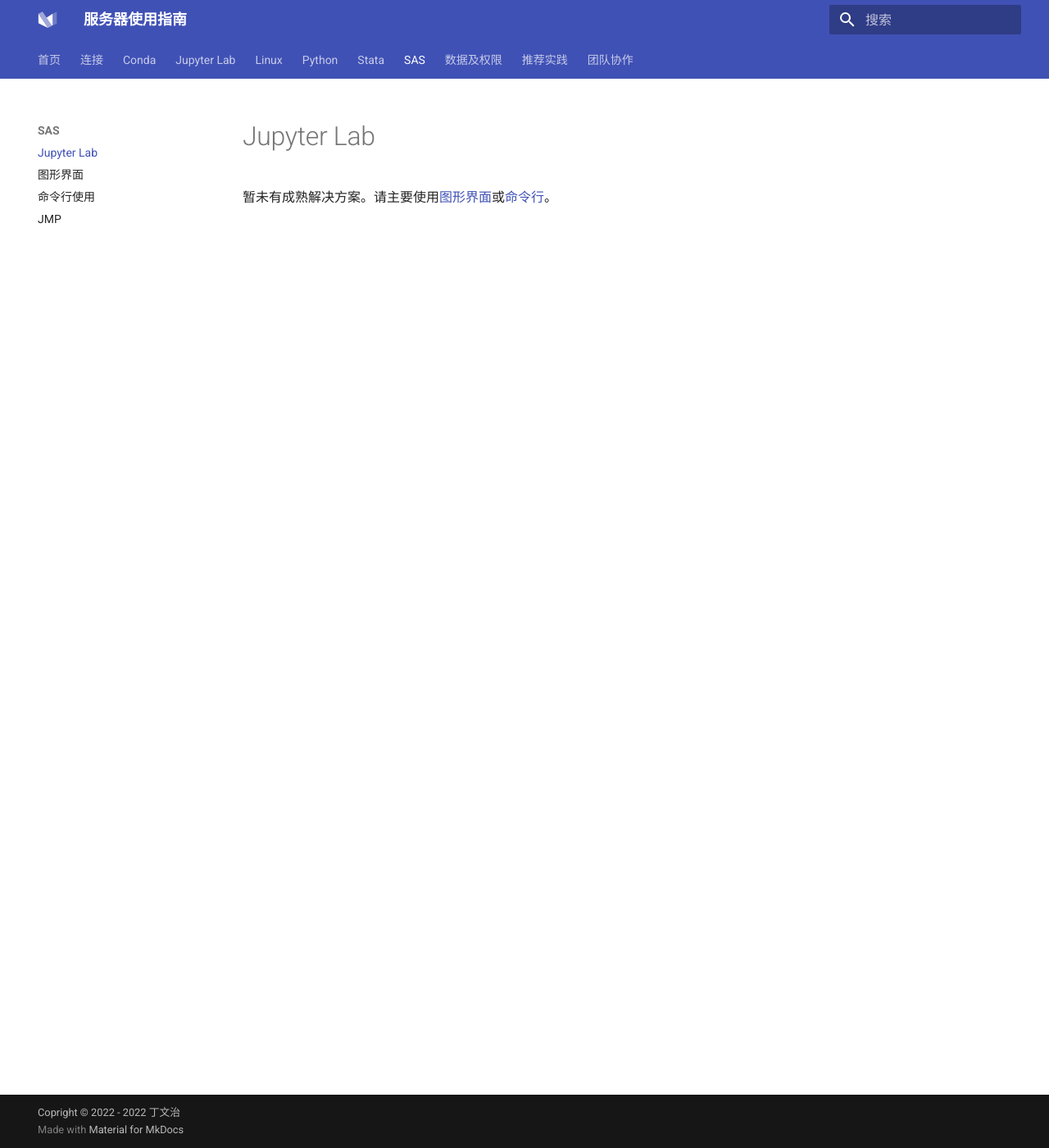
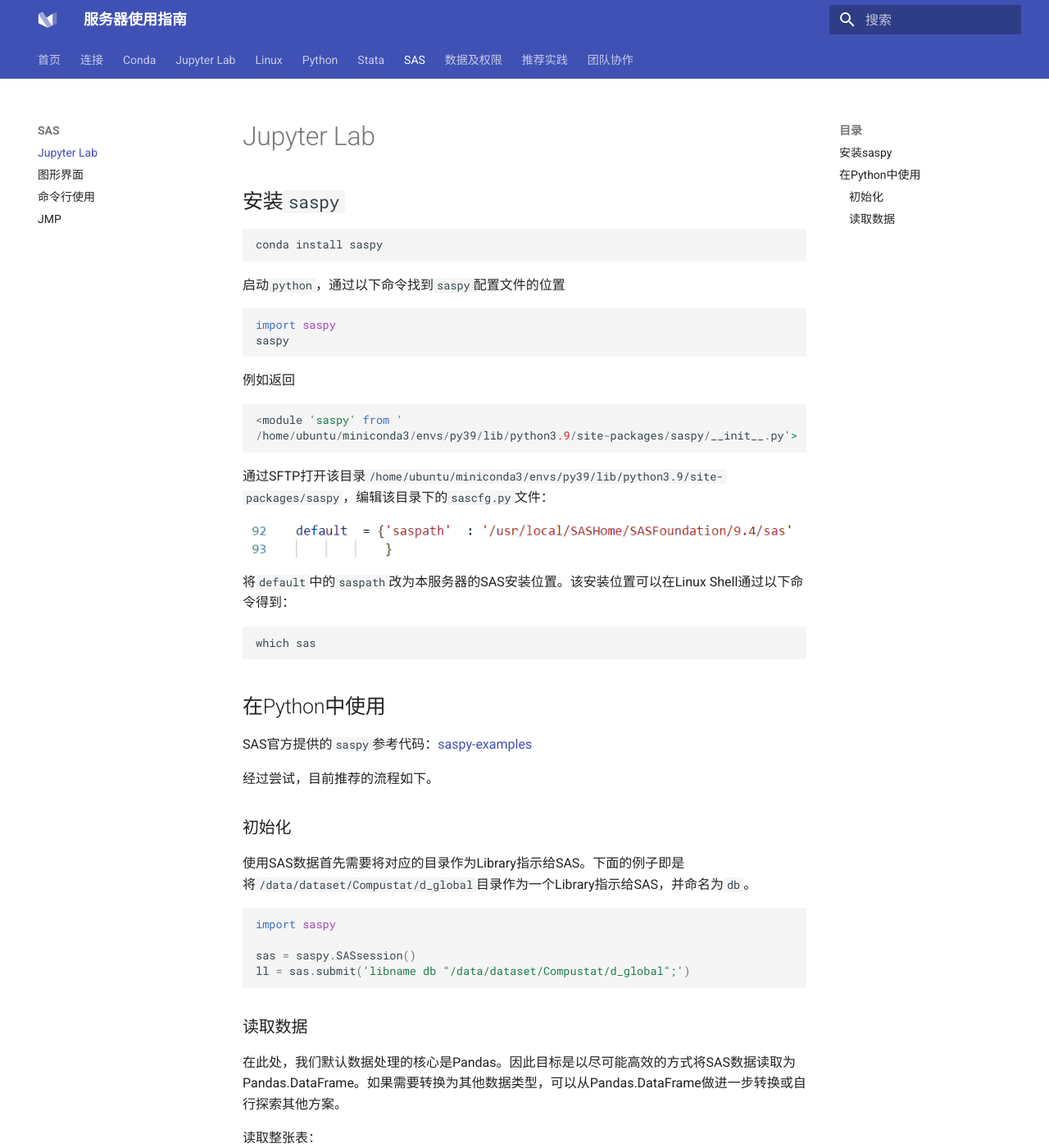
Before and after one commit to Wenzhi-Ding/Server-User-Guide, an MkDocs documentation site: the page built from docs/05-sas/jupyter.md, in a window 1280 px wide and 1400 px high. Shown: the whole window at 82% size. Built offline with MkDocs 1.6.1 and Material for MkDocs 9.7.7, drawn with Linux system fonts in a browser that asks for light colours; some of the changed text lies outside the part shown.

Commit message:
Add saspy

````diff
--- a/docs/05-sas/jupyter.md
+++ b/docs/05-sas/jupyter.md
@@ -1 +1,90 @@
-暂未有成熟解决方案。请主要使用[图形界面](/05-sas/gui/)或[命令行](/05-sas/command-line/)。
+## 安装`saspy`
+
+```shell
+conda install saspy
+```
+
+启动`python`，通过以下命令找到`saspy`配置文件的位置
+
+```python
+import saspy
+saspy
+```
+
+例如返回
+
+```python
+<module 'saspy' from '
+/home/ubuntu/miniconda3/envs/py39/lib/python3.9/site-packages/saspy/__init__.py'>
+```
+
+通过SFTP打开该目录`/home/ubuntu/miniconda3/envs/py39/lib/python3.9/site-packages/saspy`，编辑该目录下的`sascfg.py`文件：
+
+<figure><img src="/assets/sas-py-config.png"></figure>
+
+将`default`中的`saspath`改为本服务器的SAS安装位置。该安装位置可以在Linux Shell通过以下命令得到：
+
+```shell
+which sas
+```
+
+## 在Python中使用
+
+SAS官方提供的`saspy`参考代码：[saspy-examples](https://github.com/sassoftware/saspy-examples/)
+
+经过尝试，目前推荐的流程如下。
+
+### 初始化
+
+使用SAS数据首先需要将对应的目录作为Library指示给SAS。下面的例子即是将`/data/dataset/Compustat/d_global`目录作为一个Library指示给SAS，并命名为`db`。
+
+```python
+import saspy
+
+sas = saspy.SASsession()
+ll = sas.submit('libname db "/data/dataset/Compustat/d_global";')
+```
+
+### 读取数据
+
+在此处，我们默认数据处理的核心是Pandas。因此目标是以尽可能高效的方式将SAS数据读取为Pandas.DataFrame。如果需要转换为其他数据类型，可以从Pandas.DataFrame做进一步转换或自行探索其他方案。
+
+读取整张表：
+
+```python
+df = sas.sd2df(
+    libref='db',
+    table='g_names',
+)
+df.head()
+```
+
+<figure><img src="/assets/sas-py-read-simple.png"></figure>
+
+!!! 效率问题
+
+	读取大表时不建议采用这种方法，请参考下方”有选择地读取“。
+
+有选择地读取：
+
+```python
+df = sas.sd2df(
+    libref='db',
+    table='g_names',
+    dsopts={
+        'where': 'costat = "A" and fic = "NLD"',
+        'keep': ['gvkey', 'costat', 'fic'],
+        # 'drop': ['conm', 'sedol'],
+        'obs': 10
+    }
+)
+df.head()
+```
+
+<figure><img src="/assets/sas-py-read-filter.png"></figure>
+
+更多选项请参考帮助文档和样例代码。
+
+```python
+help(sas.sd2df)
+```
````
Also changed, not shown: docs/assets/sas-py-config.png (added), docs/assets/sas-py-read-filter.png (added), docs/assets/sas-py-read-simple.png (added).
